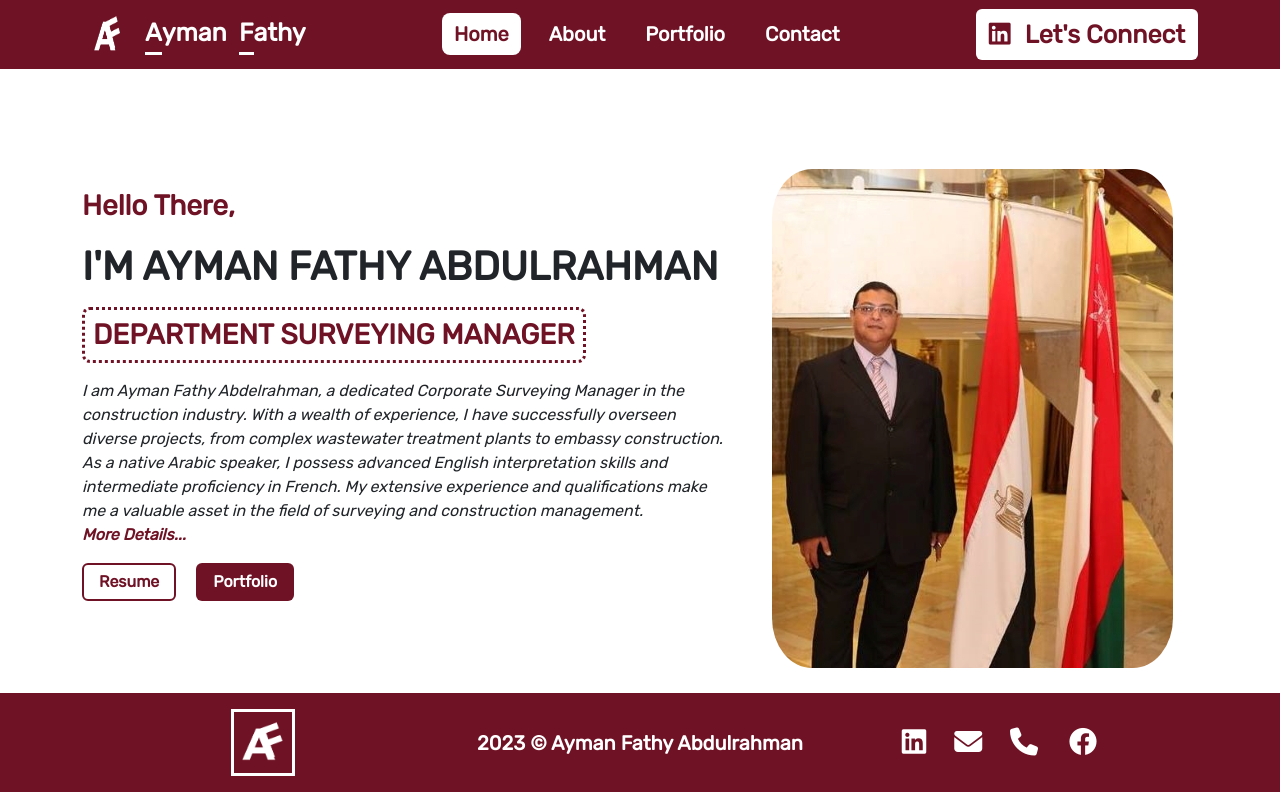
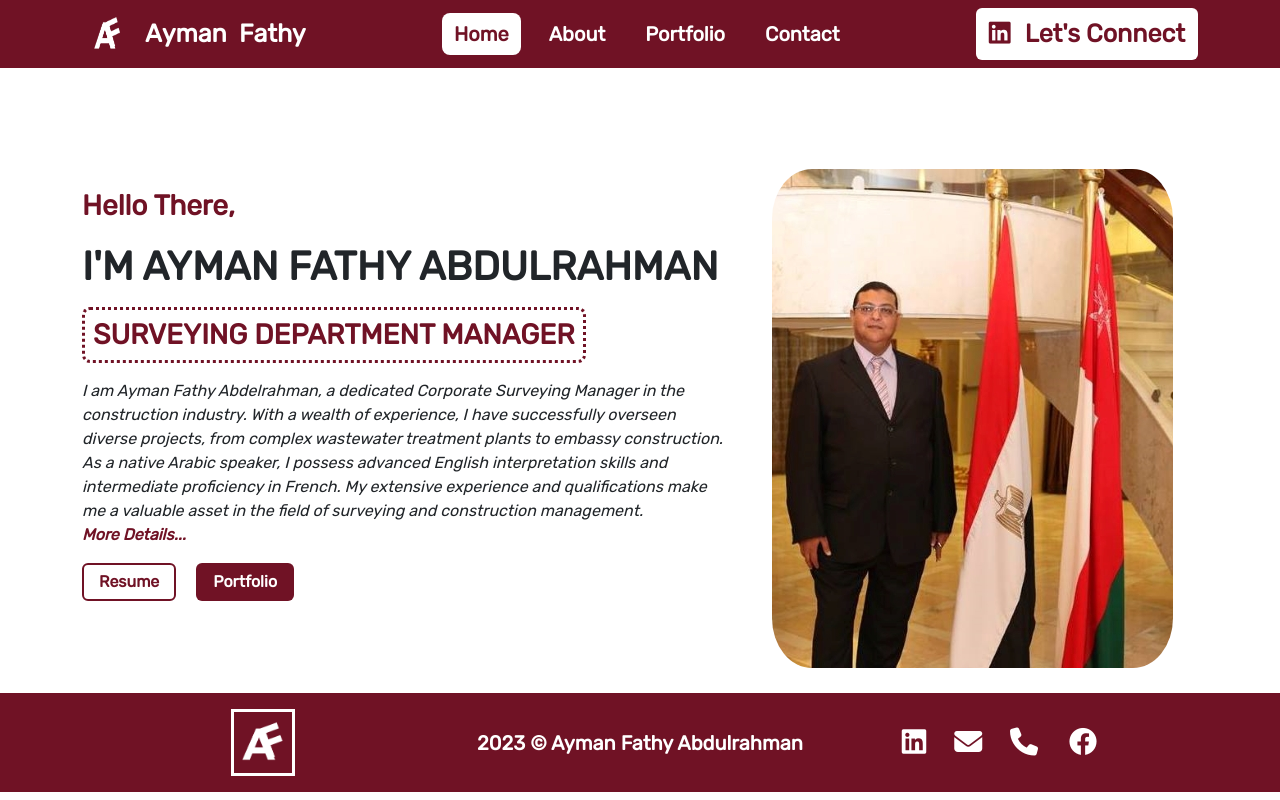
Before and after one commit to A7madAyman/Ayman-fathy.github.io, a plain HTML site: page index.html in a window 1280 px wide. Drawn offline with Linux system fonts and the light colour scheme.

Commit message:
final father website

```diff
--- a/content/css/main/main.scss
+++ b/content/css/main/main.scss
@@ -71,9 +71,9 @@ a {
   img {
     width: 27px;
   }
-  .border__bottom {
-    border-bottom: 3px solid white !important;
-  }
+  // .border__bottom {
+  //   border-bottom: 3px solid white !important;
+  // }
 }
 // end-Block::Navbar
 
--- a/index.html
+++ b/index.html
@@ -101,7 +101,7 @@
               </h1>
               <span
                 class="fw-bold text-uppercase fs-3 d-inline-block dotted-b rounded-3"
-                >Department Surveying Manager</span
+                >Surveying Department Manager</span
               >
               <p class="fs-6 mt-3 description__paragraph fst-italic">
                 I am Ayman Fathy Abdelrahman, a dedicated Corporate Surveying
```
Also changed, not shown: view/about.html (+1 -1 lines), view/contact.html (+1 -1 lines), content/css/main/main.css, 1 other file.
